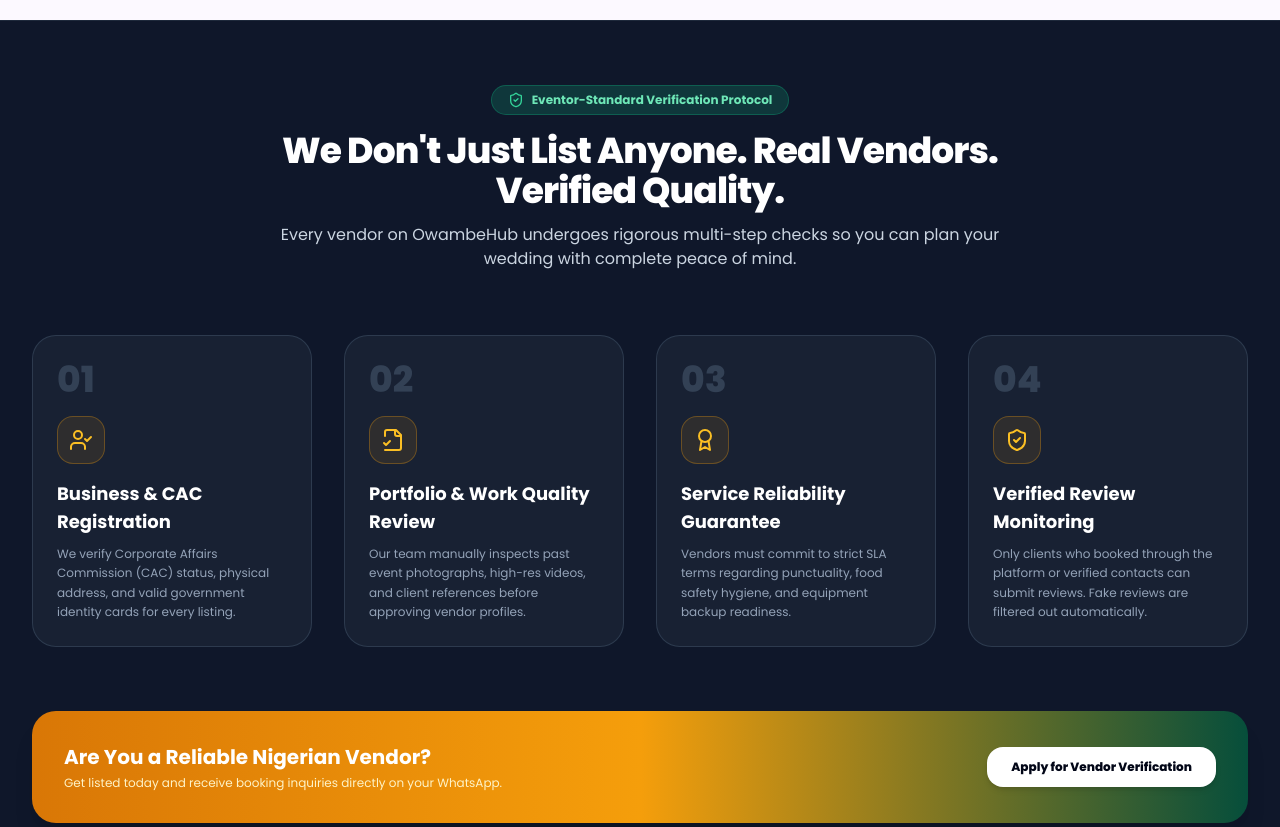
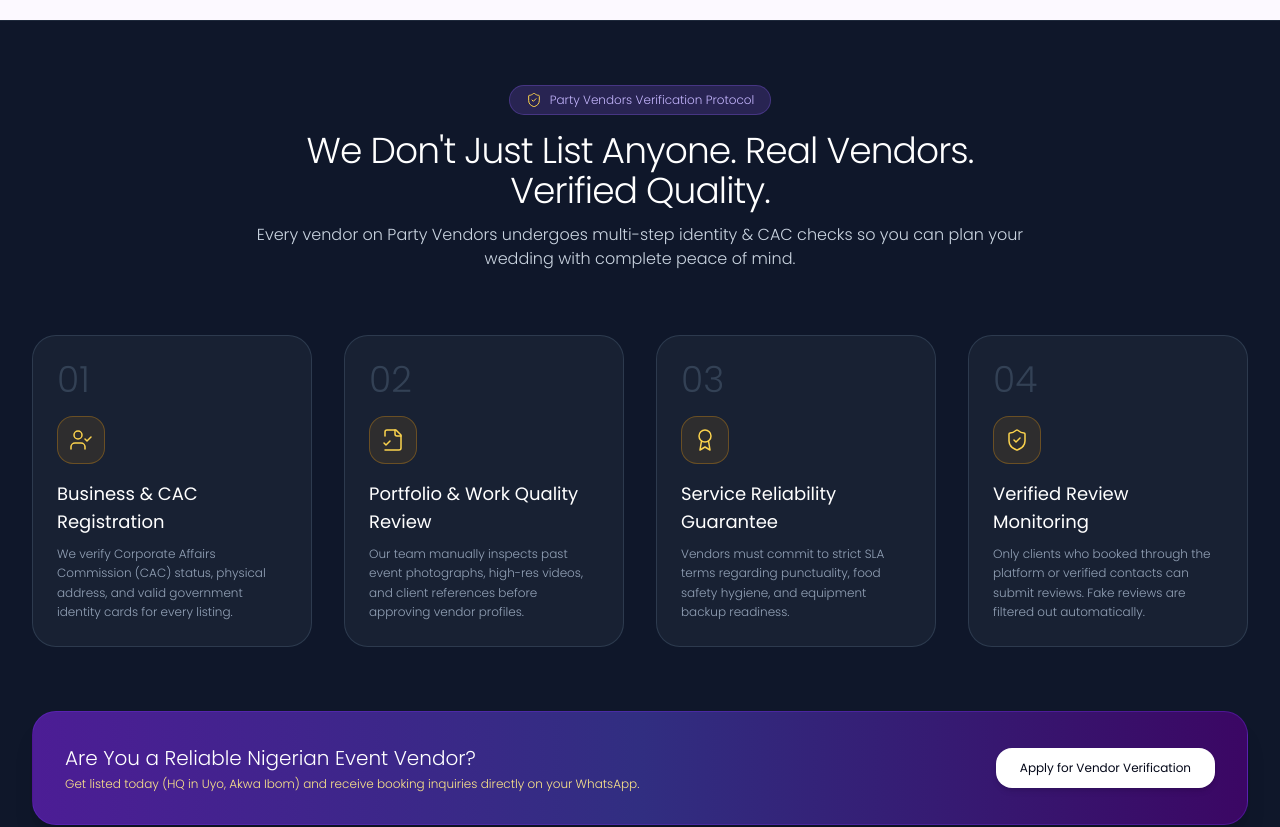
Before and after one commit to pixelwizards72-star/naija-wedding-vendors, a React (Vite) app: page / in a window 1280 px wide. Shown: the part 2580-3407 px from the top of the page. Built offline with nearby package versions, Linux system fonts and the light colour scheme.

Commit message:
feat: sync src/components/VerificationSection.jsx

```diff
--- a/src/components/VerificationSection.jsx
+++ b/src/components/VerificationSection.jsx
@@ -30,20 +30,20 @@
   ];
 
   return (
-    <section className="bg-slate-900 text-white py-16 px-4 sm:px-6 lg:px-8 border-t border-slate-800">
+    <section className="bg-slate-900 text-white py-16 px-4 sm:px-6 lg:px-8 border-t border-slate-800 font-sans">
       <div className="max-w-7xl mx-auto">
 
         {/* Header */}
         <div className="text-center max-w-3xl mx-auto mb-16">
-          <div className="inline-flex items-center space-x-2 px-4 py-1.5 rounded-full bg-emerald-500/20 text-emerald-300 text-xs font-bold mb-4 border border-emerald-500/30">
-            <ShieldCheck className="w-4 h-4 text-emerald-400" />
-            <span>Eventor-Standard Verification Protocol</span>
+          <div className="inline-flex items-center space-x-2 px-4 py-1.5 rounded-full bg-violet-500/20 text-violet-300 text-xs font-light mb-4 border border-violet-500/30">
+            <ShieldCheck className="w-4 h-4 text-amber-300 stroke-[1.5]" />
+            <span>Party Vendors Verification Protocol</span>
           </div>
-          <h2 className="text-3xl sm:text-4xl font-extrabold font-serif text-white tracking-tight">
+          <h2 className="text-3xl sm:text-4xl font-light font-serif text-white tracking-tight">
             We Don't Just List Anyone. Real Vendors. Verified Quality.
           </h2>
-          <p className="mt-3 text-sm sm:text-base text-slate-300">
-            Every vendor on OwambeHub undergoes rigorous multi-step checks so you can plan your wedding with complete peace of mind.
+          <p className="mt-3 text-sm sm:text-base text-slate-300 font-light">
+            Every vendor on Party Vendors undergoes multi-step identity & CAC checks so you can plan your wedding with complete peace of mind.
           </p>
         </div>
 
@@ -56,28 +56,28 @@
                 key={idx}
                 className="bg-slate-800/60 p-6 rounded-3xl border border-slate-700/80 hover:border-amber-500/50 transition-all group relative"
               >
-                <div className="text-4xl font-extrabold font-serif text-slate-700 group-hover:text-amber-500/40 transition-colors mb-4">
+                <div className="text-4xl font-light font-serif text-slate-700 group-hover:text-amber-500/40 transition-colors mb-4">
                   {item.step}
                 </div>
 
-                <div className="w-12 h-12 rounded-2xl bg-amber-500/10 border border-amber-500/30 text-amber-400 flex items-center justify-center mb-4 group-hover:scale-110 transition-transform">
-                  <Icon className="w-6 h-6" />
+                <div className="w-12 h-12 rounded-2xl bg-amber-500/10 border border-amber-500/30 text-amber-300 flex items-center justify-center mb-4 group-hover:scale-110 transition-transform">
+                  <Icon className="w-6 h-6 stroke-[1.5]" />
                 </div>
 
-                <h3 className="text-lg font-bold text-white mb-2">{item.title}</h3>
-                <p className="text-xs text-slate-400 leading-relaxed">{item.description}</p>
+                <h3 className="text-lg font-normal text-white mb-2">{item.title}</h3>
+                <p className="text-xs text-slate-400 leading-relaxed font-light">{item.description}</p>
               </div>
             );
           })}
         </div>
 
         {/* Bottom Banner */}
-        <div className="mt-16 p-8 rounded-3xl bg-gradient-to-r from-amber-600 via-amber-500 to-emerald-900 text-slate-950 flex flex-col sm:flex-row items-center justify-between gap-6 shadow-xl">
-          <div className="space-y-1 text-center sm:text-left text-white">
-            <h4 className="text-xl font-bold font-serif">Are You a Reliable Nigerian Vendor?</h4>
-            <p className="text-xs text-amber-100">Get listed today and receive booking inquiries directly on your WhatsApp.</p>
+        <div className="mt-16 p-8 rounded-3xl bg-gradient-to-r from-violet-900 via-indigo-900 to-purple-950 text-white flex flex-col sm:flex-row items-center justify-between gap-6 shadow-xl border border-violet-700/40">
+          <div className="space-y-1 text-center sm:text-left">
+            <h4 className="text-xl font-light font-serif">Are You a Reliable Nigerian Event Vendor?</h4>
+            <p className="text-xs text-amber-200 font-light">Get listed today (HQ in Uyo, Akwa Ibom) and receive booking inquiries directly on your WhatsApp.</p>
           </div>
-          <button className="px-6 py-3 rounded-2xl bg-white text-slate-950 font-extrabold text-xs hover:bg-slate-100 shadow-md shrink-0 transition-all">
+          <button className="px-6 py-3 rounded-2xl bg-white text-slate-950 font-normal text-xs hover:bg-slate-100 shadow-md shrink-0 transition-all">
             Apply for Vendor Verification
           </button>
         </div>
```
